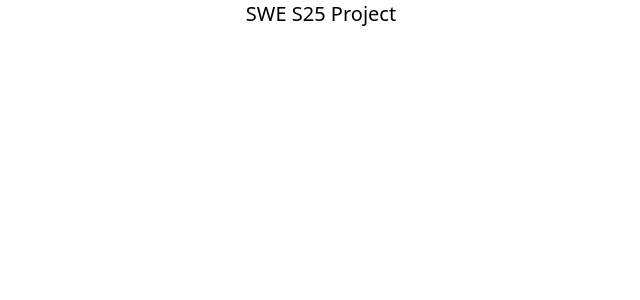
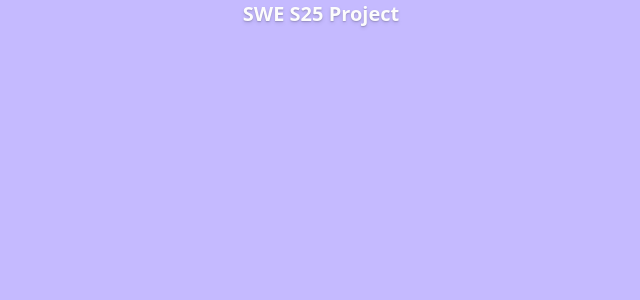
Before and after one commit to Isaiahak/SWE-Project-S25, a React (Vite) app in the folder frontend/swe-s25-project/: page / in a window 1280 px wide. Shown: the top 300 px of the page, without its empty margins (319-959 px from the left). Built offline with nearby package versions, Linux system fonts and the light colour scheme.

Commit message:
Configured some tailwind css themes

```diff
--- a/frontend/swe-s25-project/src/App.tsx
+++ b/frontend/swe-s25-project/src/App.tsx
@@ -1,18 +1,10 @@
-function App() {
-
-  const color = {
-    primary: "#C5BAFF",
-    secondary: "#FBFBFB",
-    tertiary: "#C4D9FF"
-  };
+export default function App() {
 
   return (
     <>
-      <div className={`bg-[${color.primary}] h-screen w-full flex flex-col items-center`}>
-        <h1 className={`text-[${color.secondary}] text-xl`}>SWE S25 Project</h1>
+      <div className={`h-screen w-full flex flex-col items-center text-shadow-md`}>
+        <h1 className={`text-secondary text-xl font-bold`}>SWE S25 Project</h1>
       </div>
     </>
   );
 }
-
-export default App;
--- /dev/null
+++ b/frontend/swe-s25-project/src/Sidebar.tsx
@@ -0,0 +1,3 @@
+export default function Sidebar() {
+
+}
--- a/frontend/swe-s25-project/src/index.css
+++ b/frontend/swe-s25-project/src/index.css
@@ -1 +1,20 @@
 @import "tailwindcss";
+
+body {
+  background-color: var(--primary-color);
+  color: var(--secondary-color);
+}
+
+/* Remove later? */
+:root {
+  --primary-color: #C5BAFF;
+  --secondary-color: #FBFBFB;
+}
+
+/* Tailwind CSS Theme Variables (Converted HEX to oklch) */
+/* Resource -> https://oklch.com/ */
+
+@theme {
+  --color-primary: oklch(0.82 0.0965 291.43);
+  --color-secondary: oklch(0.99 0 0);
+}
```
